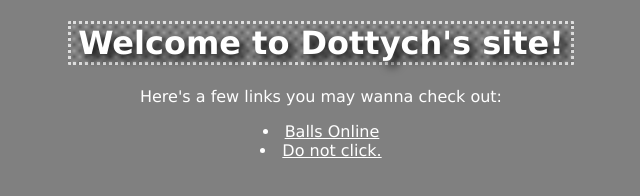
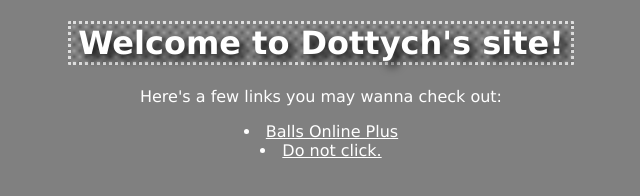
Before and after one commit to dottych/dottych.github.io, a plain HTML site: page index.html in a window 1280 px wide. Shown: the full height of the page, 319-959 px from the left. Drawn offline with Linux system fonts and the light colour scheme.

Commit message:
Update index.html

```diff
--- a/index.html
+++ b/index.html
@@ -31,7 +31,7 @@
     <body>
         <h1>Welcome to Dottych's site!</h1>
         <p>Here's a few links you may wanna check out:</p>
-        <li><a href="https://balls-online.onrender.com">Balls Online</a></li>
+        <li><a href="https://balls-online-plus.onrender.com">Balls Online Plus</a></li>
         <li><a onclick="clicked()" href="#">Do not click.</a></li>
         <script defer>
             function clicked() {
```
